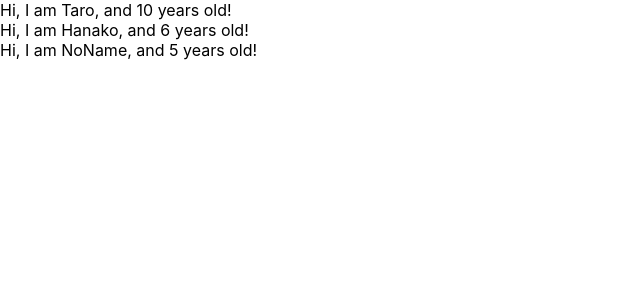
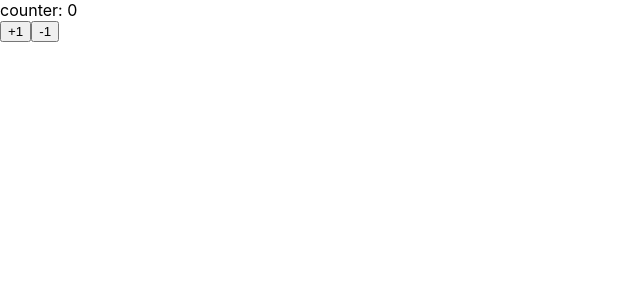
Before and after one commit to agtest01/udemy-react-redux-crud-application, a React (Create React App) app: page / in a window 1280 px wide. Shown: the top 300 px of the page, without its empty margins (0-640 px from the left). Built offline with nearby package versions, Linux system fonts and the light colour scheme.

Commit message:
learn state and setState

```diff
--- a/src/App.js
+++ b/src/App.js
@@ -1,30 +1,33 @@
-import React from 'react';
-import PropTypes from 'prop-types';
+import React, {Component} from 'react';
 
 const App = () => {
-  const profiles = [
-    {name: "Taro", age: 10},
-    {name: "Hanako", age: 6},
-    {name: "NoName",age: 5},
-  ]
-  return (
-    <div>
-      {
-        profiles.map((profile, index)=>{
-          return <User name={profile.name} age={profile.age} key={index}/>
-        })
-      }
-    </div>
-
-  )
-}
-const User = (props) => {
-return <div>Hi, I am {props.name}, and {props.age} years old!</div>
+  return <Counter></Counter>
 }
 
-User.propTypes ={
-  name: PropTypes.string,
-  age:PropTypes.number.isRequired
+class Counter extends Component{
+  constructor(props){
+    super(props);
+    this.state = {count: 0}
+  }
+
+  handlePlusButton = () =>{
+    this.setState({ count: this.state.count + 1 })
+  }
+
+  handleMinusButton = () =>{
+    this.setState({ count: this.state.count - 1 })
+  }
+
+  render(){
+    return (
+      <React.Fragment>
+        <div>counter: {this.state.count}</div>
+        <button onClick={this.handlePlusButton}>+1</button>
+        <button onClick={this.handleMinusButton}>-1</button>
+      </React.Fragment>
+    )
+  }
 }
 
+
 export default App;
```
